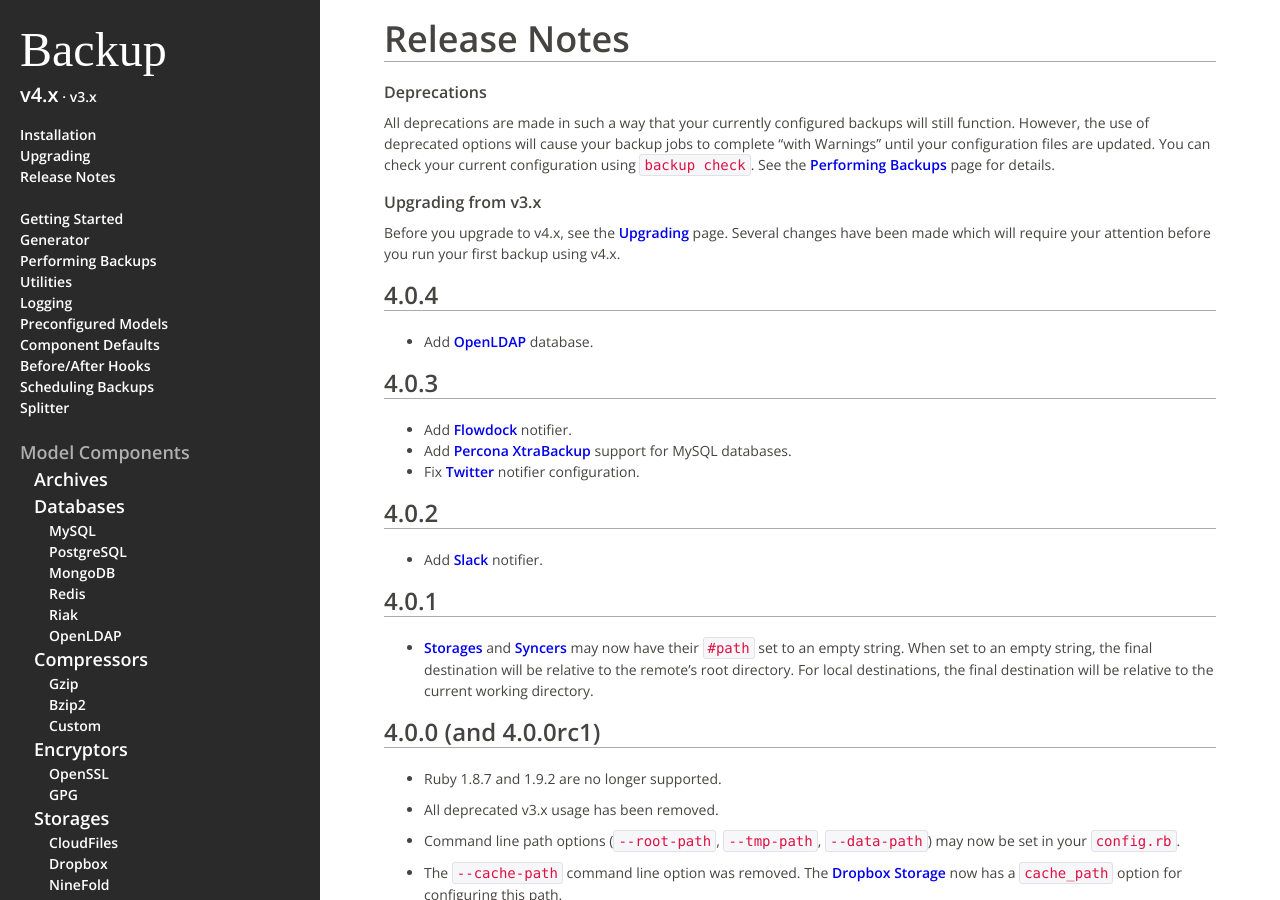
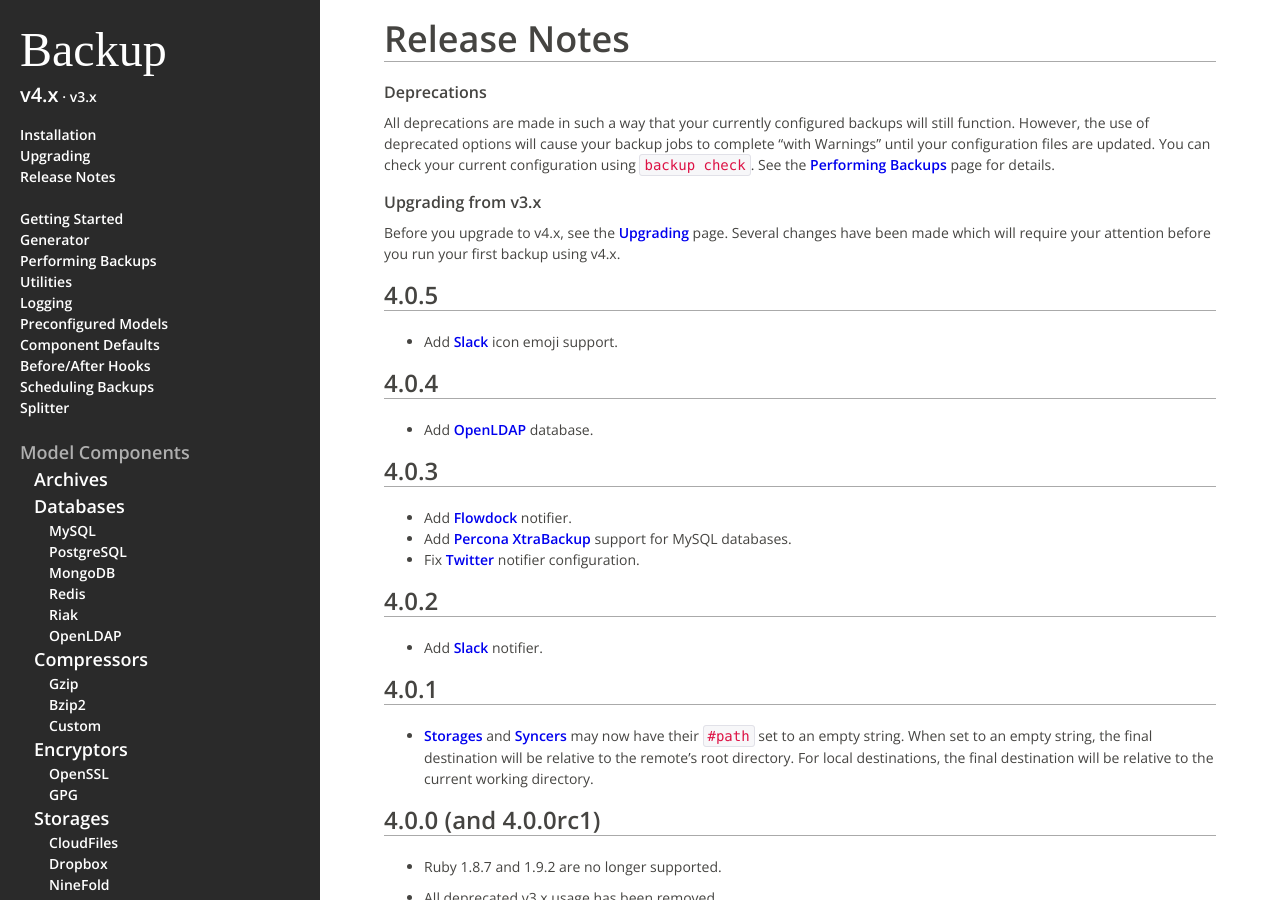
Before and after one commit to backup/backup, a Jekyll site: the page built from v4/release-notes/index.md, in a window 1280 px wide and 900 px high. Built offline with Jekyll 4.4.1, drawn with Linux system fonts in a browser that asks for light colours; some web fonts are replaced; Markdown is read by kramdown in place of the engine named in the settings.

Commit message:
Update release notes for slack icon support

```diff
--- a/v4/release-notes/index.md
+++ b/v4/release-notes/index.md
@@ -17,6 +17,11 @@ See the [Performing Backups][performing-backups] page for details.
 
 Before you upgrade to v4.x, see the [Upgrading][upgrading] page.
 Several changes have been made which will require your attention before you run your first backup using v4.x.
+
+4.0.5
+-----
+
+- Add [Slack][notifier-slack] icon emoji support.
 
 4.0.4
 -----
```
